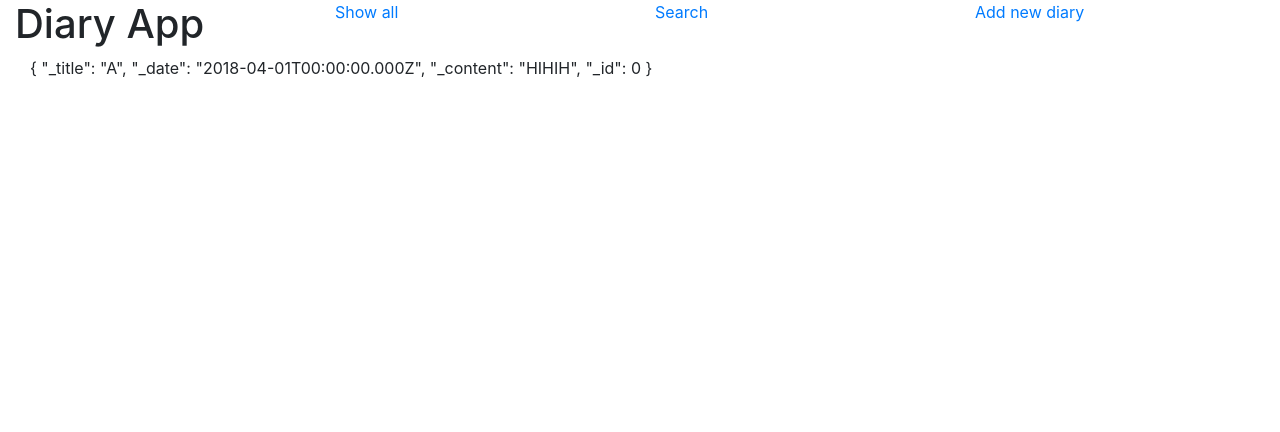
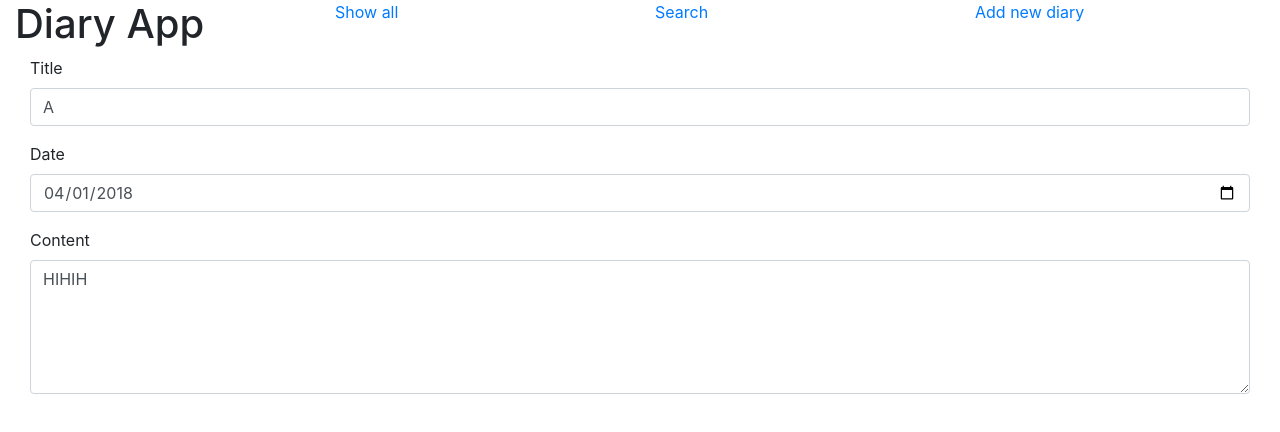
Before and after one commit to roy989898/vue_diary_app, a Vue app: page /diary_edit/0 in a window 1280 px wide. Shown: the top 432 px of the page. Built offline with nearby package versions, Linux system fonts and the light colour scheme.

Commit message:
can show the content of the diary in the detail page

```diff
--- a/src/components/DiaryRelatedComponent/DiaryEdit.vue
+++ b/src/components/DiaryRelatedComponent/DiaryEdit.vue
@@ -1,7 +1,38 @@
 <template>
     <div class="col-sm">
         <!--Diary edit {{diaryId}}-->
-        {{diary}}
+        <!--{{diary}}-->
+
+        <form>
+            <div class="form-group">
+                <label for="title">Title</label>
+                <input class="form-control" id="title"
+                       placeholder="Enter Title"
+                       v-bind:value="diary.title">
+            </div>
+            <!--v-bind:value="diary.date|dateFormat"-->
+            <div class="form-group">
+                <label for="title">Date</label>
+                <input class="form-control" id="date"
+                       type="date"
+                       placeholder="Enter Date"
+                       v-bind:value="diary.date|dateFormat"
+                >
+            </div>
+
+            <div class="form-group">
+                <label for="title">Content</label>
+                <!-- <input class="form-control" id="content"
+                        type="date"
+                        placeholder="Enter Date"
+                        v-bind:value="diary.date|dateFormat"
+                 >-->
+
+                <textarea name="Text1" cols="40" rows="5" class="form-control" id="content"
+                          v-bind:value="diary.content"
+                ></textarea>
+            </div>
+        </form>
 
     </div>
 
```
